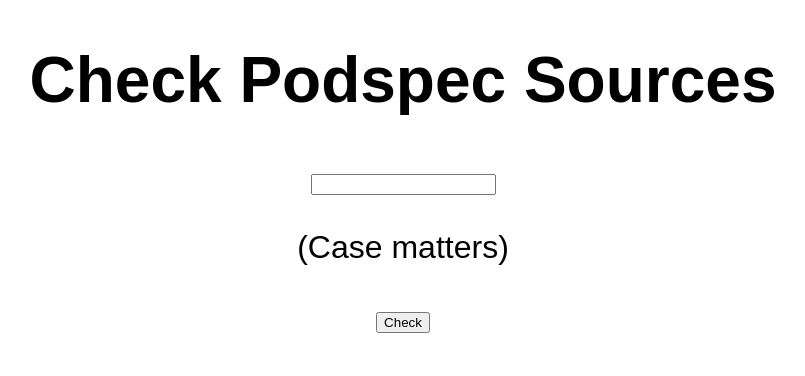
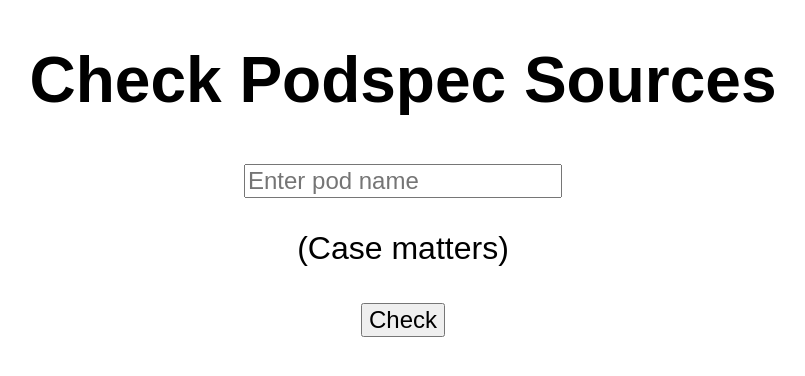
Before and after one commit to igor-makarov/pods-sources, a React (Create React App) app: page / in a window 1280 px wide. Shown: the top 376 px of the page, without its empty margins (237-1042 px from the left). Built offline with nearby package versions, Linux system fonts and the light colour scheme.

Commit message:
QOL improvements

```diff
--- a/src/App.tsx
+++ b/src/App.tsx
@@ -21,6 +21,7 @@ export default function App() {
     setState({versions: [], sources: []});
 
     const v = document.getElementById("main") as HTMLInputElement;
+    v.blur();
     const podname = v.value.trim();
     const sha = md5(podname);
     const versionsURL = `https://cdn.cocoapods.org/all_pods_versions_${sha[0]}_${sha[1]}_${sha[2]}.txt`;
@@ -85,9 +86,9 @@ export default function App() {
   return (
     <div className="App">
       <h1>Check Podspec Sources</h1>
-      <input id="main" onKeyDown={onkeydown}/>
+      <input className="form" id="main" onKeyDown={onkeydown} placeholder="Enter pod name"/>
       <p id="response">(Case matters)</p>
-      <button onClick={onclick}>Check</button>
+      <button className="form" onClick={onclick}>Check</button>
       {state.sources.length > 0 && <h3>Distinct Sources</h3>}
       <ul>
         {state.sources.map((s) => (
--- a/src/styles.css
+++ b/src/styles.css
@@ -1,6 +1,10 @@
 .App {
   font-family: sans-serif;
   text-align: center;
+}
+
+.form {
+  font-size: 1.5rem;
 }
 
 body {
```
